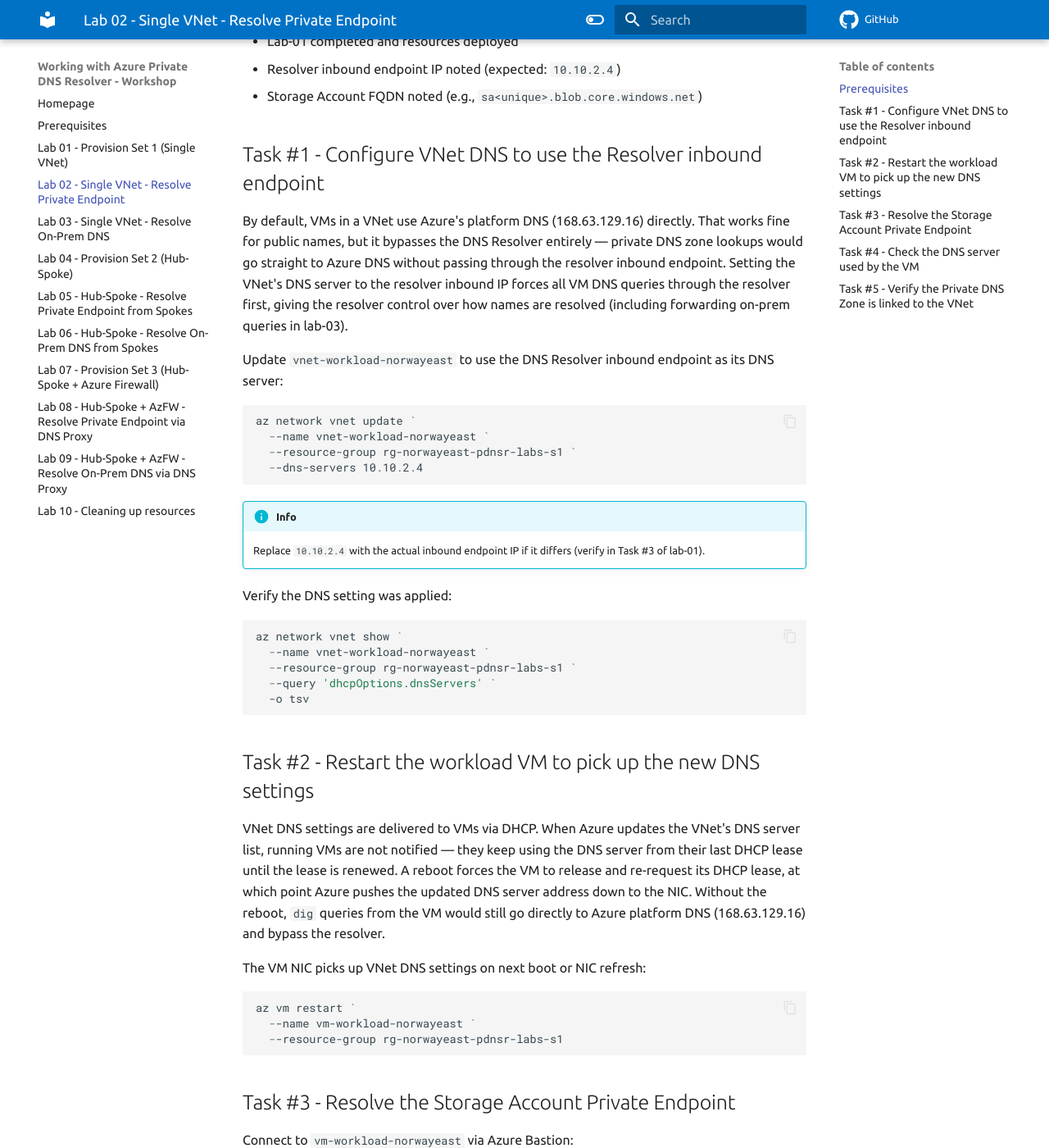
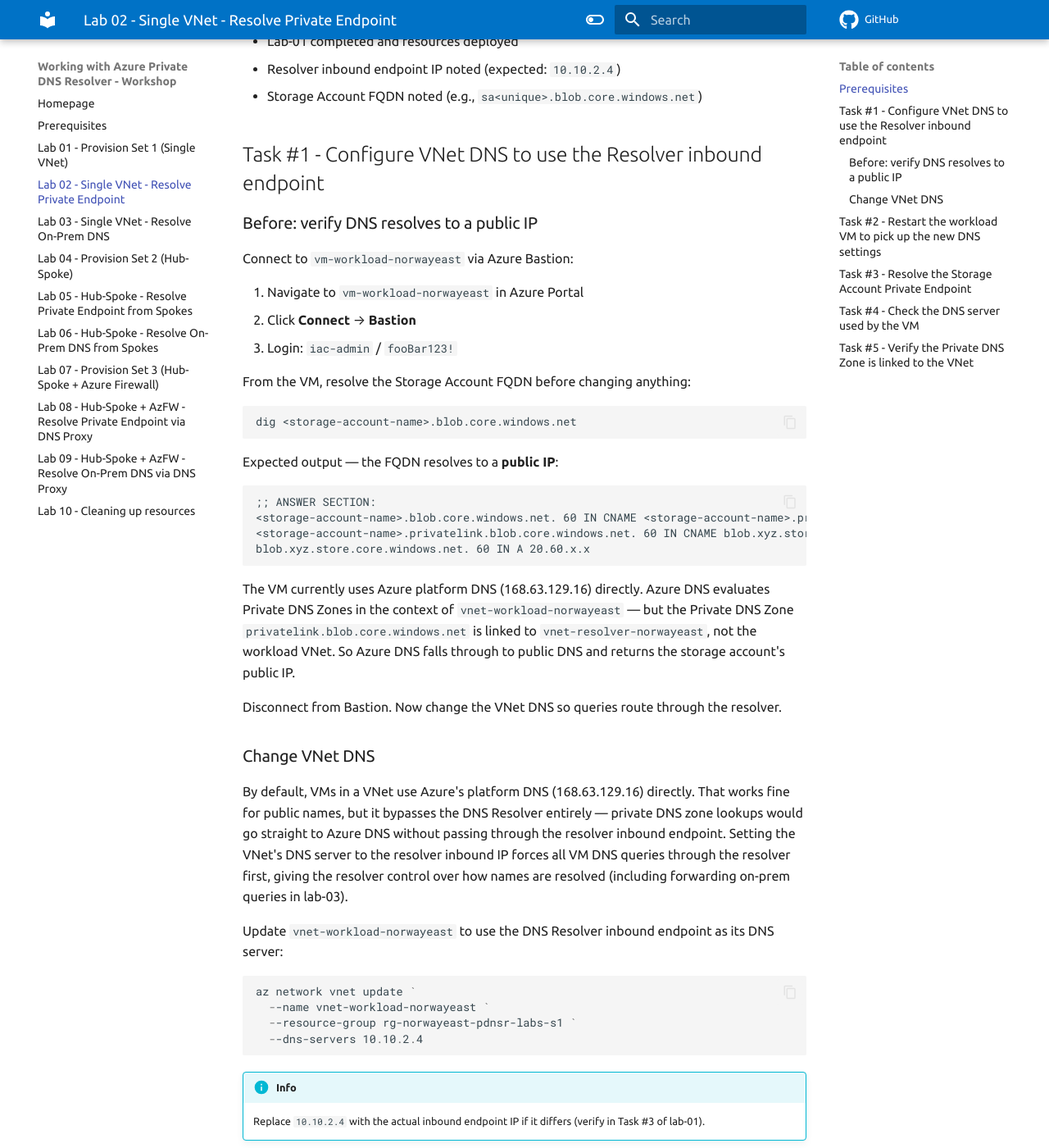
Before and after one commit to iac-oslo/dns-resolver-labs, an MkDocs documentation site: the page built from docs/labs/lab-02/index.md, in a window 1280 px wide and 1400 px high, scrolled down 690 px. Shown: the whole window at 82% size. Built offline with MkDocs 1.6.1 and Material for MkDocs 9.7.7, drawn with Linux system fonts in a browser that asks for light colours; comment, search, counter and statistics services are not loaded.

Commit message:
docs(lab-02): add before-state DNS check to show public IP resolution
Co-Authored-By: Claude Sonnet 4.6 <noreply@anthropic.com>

````diff
--- a/docs/labs/lab-02/index.md
+++ b/docs/labs/lab-02/index.md
@@ -25,6 +25,35 @@ vm-workload ──DNS query──► Resolver inbound (10.10.2.4)
 - Storage Account FQDN noted (e.g., `sa<unique>.blob.core.windows.net`)
 
 ## Task #1 - Configure VNet DNS to use the Resolver inbound endpoint
+
+### Before: verify DNS resolves to a public IP
+
+Connect to `vm-workload-norwayeast` via Azure Bastion:
+
+1. Navigate to `vm-workload-norwayeast` in Azure Portal
+2. Click **Connect** → **Bastion**
+3. Login: `iac-admin` / `fooBar123!`
+
+From the VM, resolve the Storage Account FQDN before changing anything:
+
+```bash
+dig <storage-account-name>.blob.core.windows.net
+```
+
+Expected output — the FQDN resolves to a **public IP**:
+
+```
+;; ANSWER SECTION:
+<storage-account-name>.blob.core.windows.net. 60 IN CNAME <storage-account-name>.privatelink.blob.core.windows.net.
+<storage-account-name>.privatelink.blob.core.windows.net. 60 IN CNAME blob.xyz.store.core.windows.net.
+blob.xyz.store.core.windows.net. 60 IN A 20.60.x.x
+```
+
+The VM currently uses Azure platform DNS (168.63.129.16) directly. Azure DNS evaluates Private DNS Zones in the context of `vnet-workload-norwayeast` — but the Private DNS Zone `privatelink.blob.core.windows.net` is linked to `vnet-resolver-norwayeast`, not the workload VNet. So Azure DNS falls through to public DNS and returns the storage account's public IP.
+
+Disconnect from Bastion. Now change the VNet DNS so queries route through the resolver.
+
+### Change VNet DNS
 
 By default, VMs in a VNet use Azure's platform DNS (168.63.129.16) directly. That works fine for public names, but it bypasses the DNS Resolver entirely — private DNS zone lookups would go straight to Azure DNS without passing through the resolver inbound endpoint. Setting the VNet's DNS server to the resolver inbound IP forces all VM DNS queries through the resolver first, giving the resolver control over how names are resolved (including forwarding on-prem queries in lab-03).
 
````
